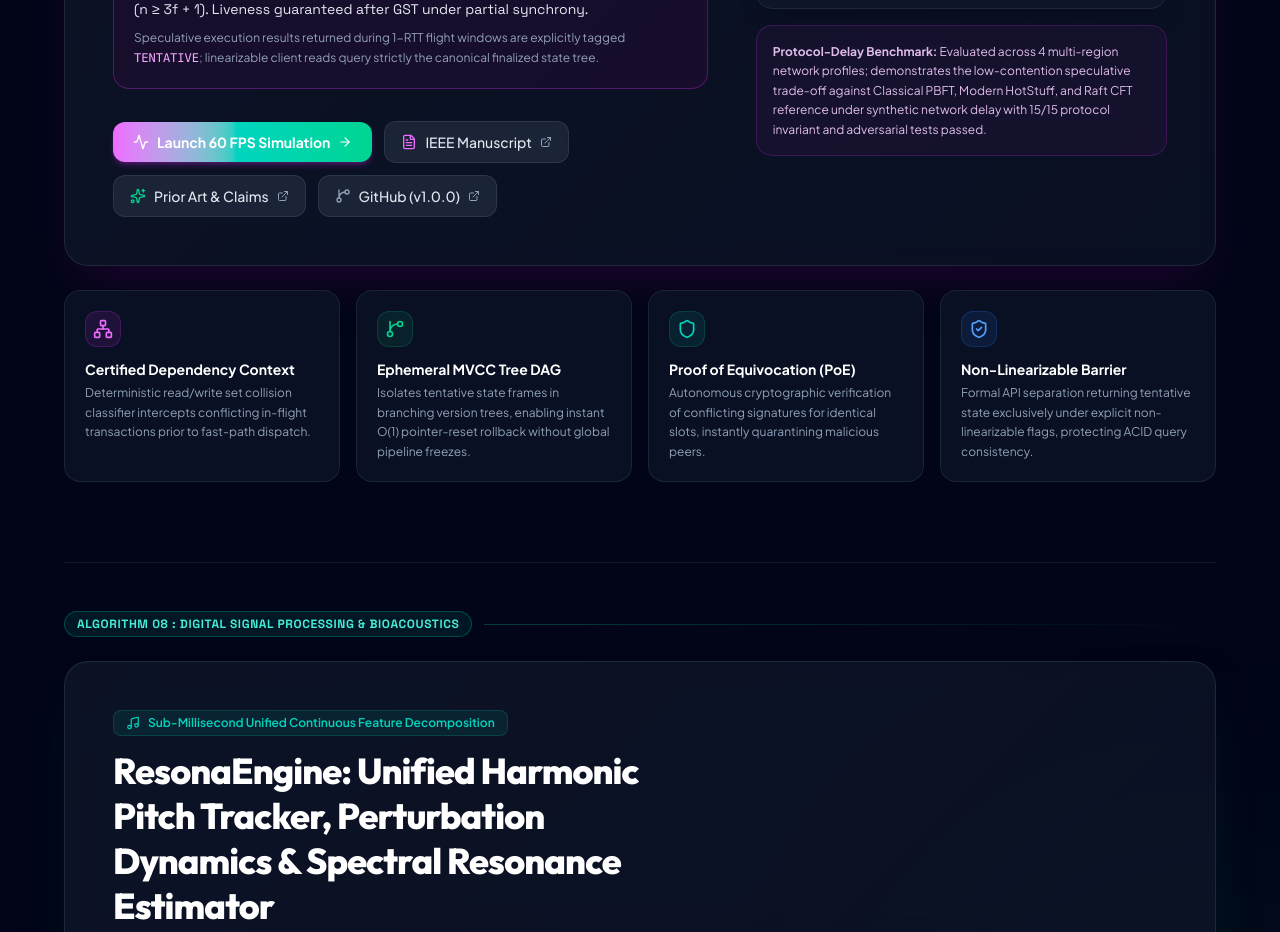
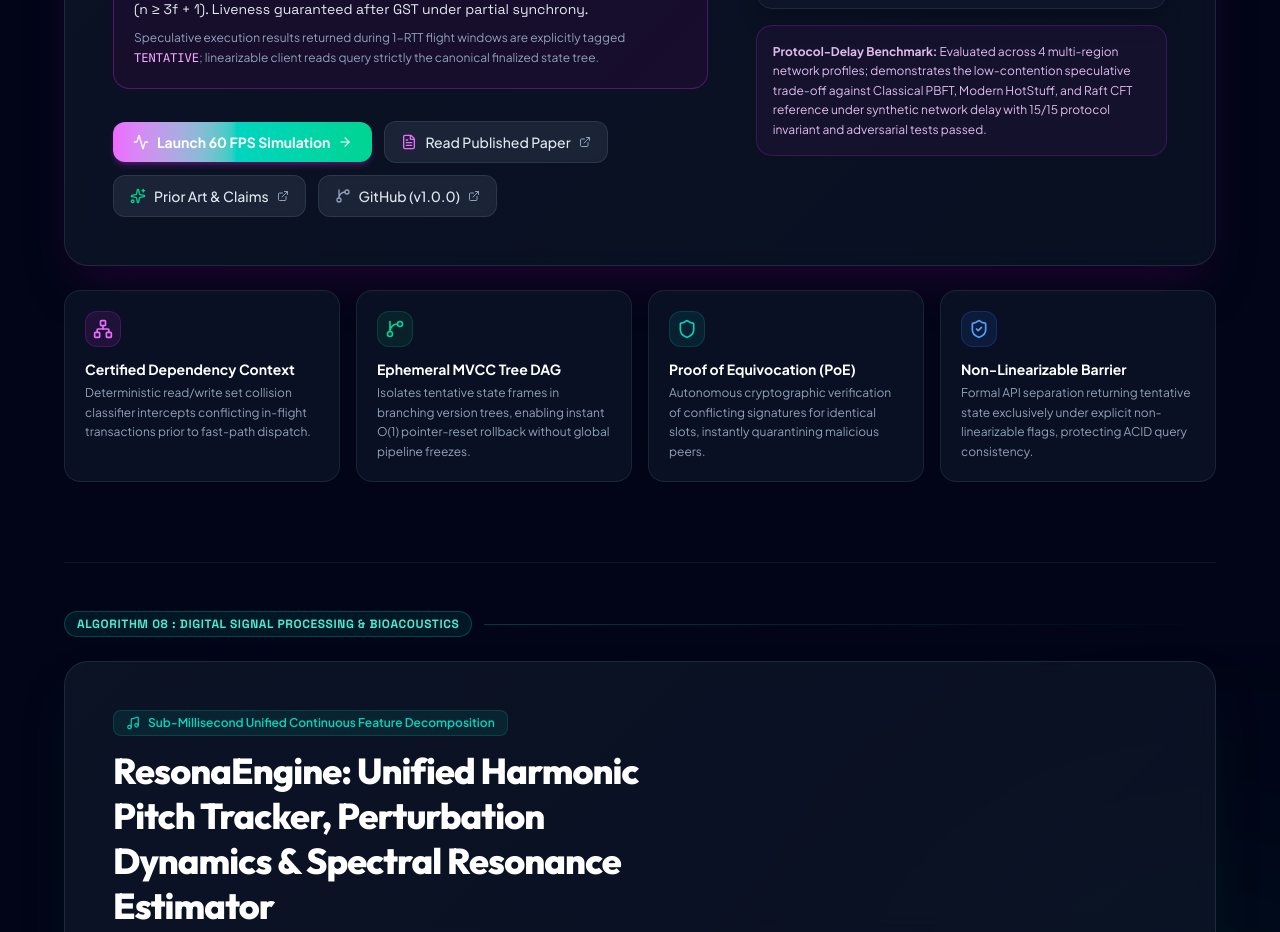
Before and after one commit to rswarke1972-art/Sahil, a React (Vite) app: page / in a window 1280 px wide. Shown: the part 10060-10992 px from the top of the page. Built offline with nearby package versions, Linux system fonts and the light colour scheme.

Commit message:
feat(portfolio): link AetherBFT to published interactive research paper web reader

```diff
--- a/src/components/AlgorithmShowcase.jsx
+++ b/src/components/AlgorithmShowcase.jsx
@@ -1490,13 +1490,13 @@ export default function AlgorithmShowcase() {
                   </a>
 
                   <a
-                    href="https://github.com/rswarke1972-art/AetherBFT/blob/main/paper/IEEE_AetherBFT_Manuscript.md"
+                    href="https://rswarke1972-art.github.io/AetherBFT/paper/"
                     target="_blank"
                     rel="noopener noreferrer"
                     className="px-4 py-2.5 rounded-xl glass-button text-slate-200 hover:text-fuchsia-300 text-xs sm:text-sm font-medium flex items-center gap-2 border border-slate-700/80 hover:border-fuchsia-500/40 transition"
                   >
                     <FileText className="w-4 h-4 text-fuchsia-400" />
-                    <span>IEEE Manuscript</span>
+                    <span>Read Published Paper</span>
                     <ExternalLink className="w-3 h-3 text-slate-400" />
                   </a>
 
```
